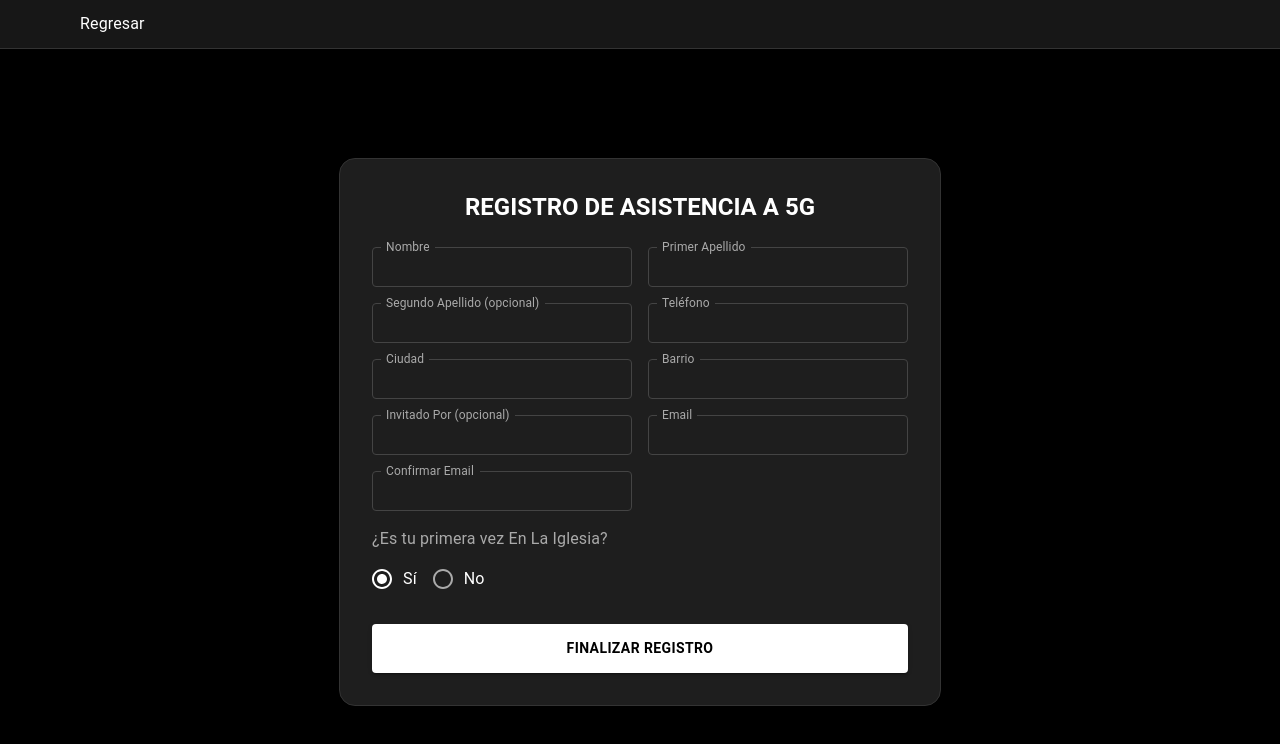
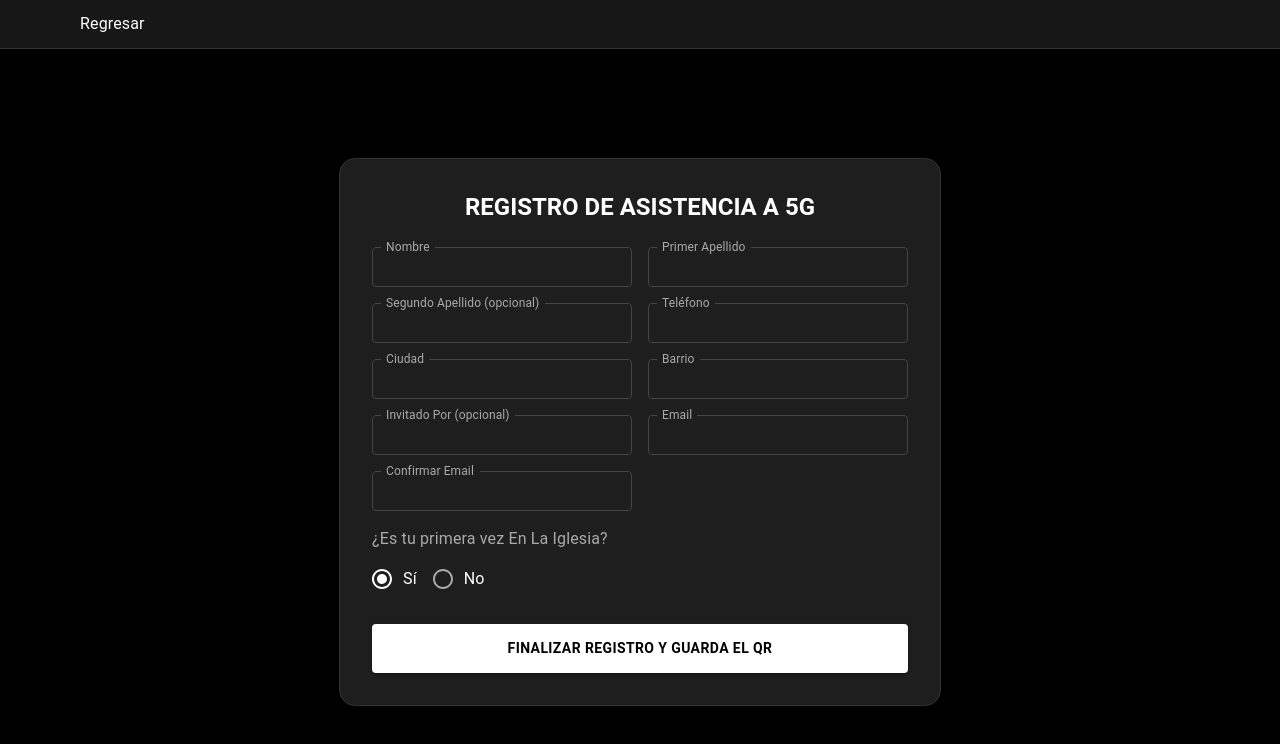
Before and after one commit to CamiloMitnickGutierrez/front-end-5g, a React (Vite) app: page /register in a window 1280 px wide. Shown: the top 744 px of the page. Built offline with nearby package versions, Linux system fonts and the light colour scheme; some icons are missing.

Commit message:
corregir pdf y fromurlario

```diff
--- a/src/components/Formulario.tsx
+++ b/src/components/Formulario.tsx
@@ -150,7 +150,7 @@ export const Formulario: React.FC = () => {
                                         fullWidth type="submit" variant="contained" disabled={cargando}
                                         sx={{ py: 1.5, backgroundColor: '#fff', color: '#000', fontWeight: 'bold' }}
                                     >
-                                        {cargando ? <CircularProgress size={24} sx={{ color: 'black' }} /> : "FINALIZAR REGISTRO"}
+                                        {cargando ? <CircularProgress size={24} sx={{ color: 'black' }} /> : "FINALIZAR REGISTRO y Guarda El QR"}
                                     </Button>
                                 </Box>
                             </Box>
--- a/src/components/Modal.tsx
+++ b/src/components/Modal.tsx
@@ -240,8 +240,8 @@ export const ModalExito: React.FC<ModalExitoProps> = ({ open, onClose, datos, on
             </DialogTitle>
 
             <DialogContent>
-                <Typography variant="body2" sx={{ mb: 3, color: '#aaa' }}>
-                    Tu registro ha sido exitoso. Guarda tu código QR:
+                <Typography variant="body2" sx={{ mb: 3, color: '#e01010' }}>
+                    Tu registro ha sido exitoso. Guarda tu código QR para ingresar al evento , Descargalo en PDF o envíalo a tu correo electrónico.:
                 </Typography>
 
                 <Box sx={{
```
